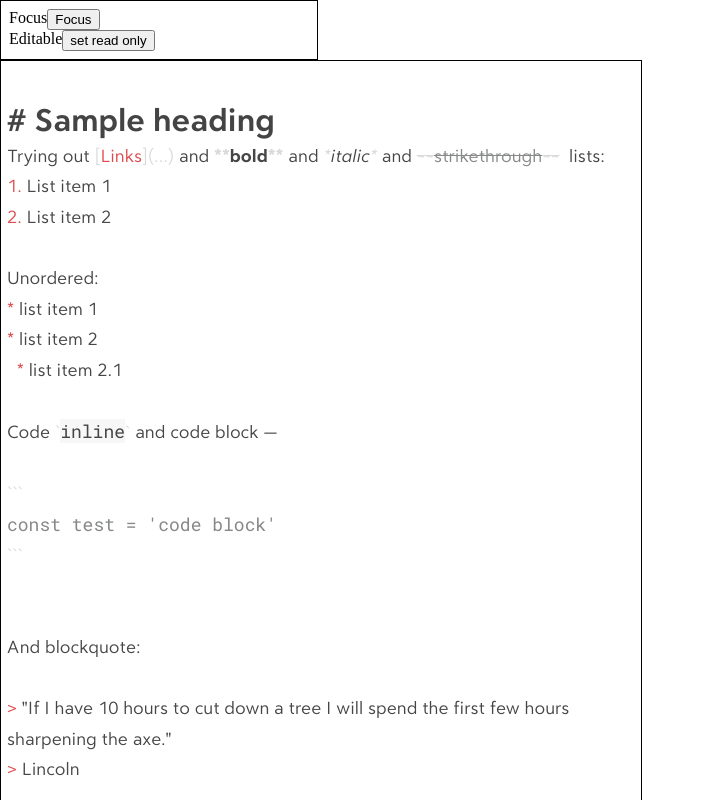
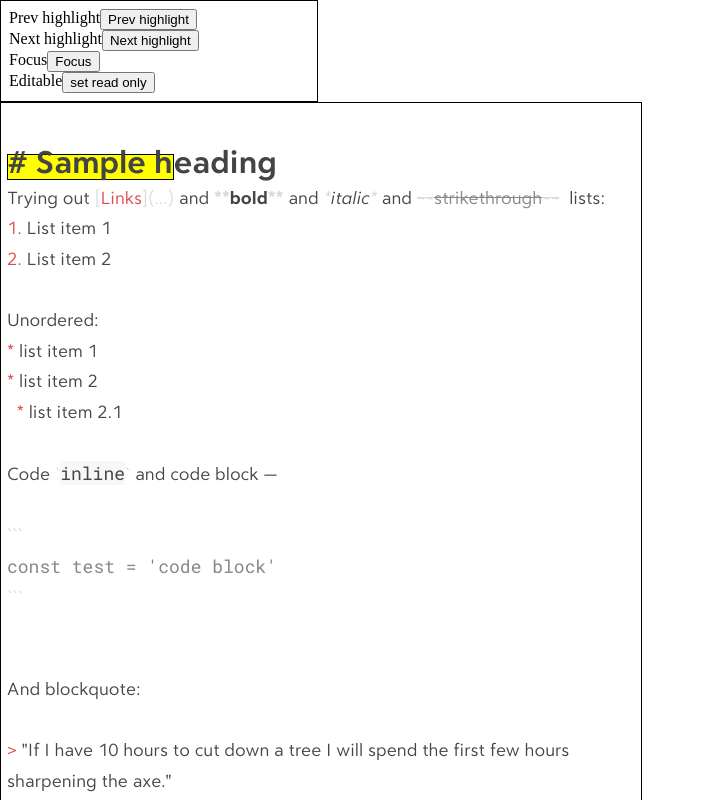
Before and after one commit to ldover/unified-text, a SvelteKit app: page / in a window 1280 px wide. Shown: the whole page, without its empty margins (0-704 px from the left). Built offline with nearby package versions, Linux system fonts and the light colour scheme.

Commit message:
Implement highlighter plugin

```diff
--- a/src/lib/editor.ts
+++ b/src/lib/editor.ts
@@ -1,20 +1,21 @@
+import { indentWithTab } from '@codemirror/commands';
+import { markdown } from '@codemirror/lang-markdown';
+import { languages } from '@codemirror/language-data';
+import { search } from '@codemirror/search';
+import { keymap, type KeyBinding } from '@codemirror/view';
+import { styleTags, tags as t } from '@lezer/highlight';
+import { Strikethrough, TaskList, type MarkdownConfig } from '@lezer/markdown';
 import { basicSetup, EditorView } from 'codemirror';
-import { markdown } from '@codemirror/lang-markdown';
-import { search } from '@codemirror/search';
-import { languages } from '@codemirror/language-data';
-import { indentWithTab } from '@codemirror/commands';
-import { type KeyBinding, keymap } from '@codemirror/view';
-import { type MarkdownConfig, Strikethrough, TaskList } from '@lezer/markdown';
-import { styleTags, tags as t } from '@lezer/highlight';
 
 import { autocompletion, completionKeymap, startCompletion } from '@codemirror/autocomplete';
 import { EditorSelection, Prec, SelectionRange } from '@codemirror/state';
+import { bold, emphasize, strikethrough } from './commands.js';
 import { MarkdownAutocomplete, type MarkdownCompletion } from './completions.js';
-import { imageWidget, linkWidget } from './widgets.js';
-import { extractLink, nodeAtPosition } from './util.js';
+import { highlightPlugin } from './highlight.js';
 import type { ThemeOptions } from './theme/theme.js';
 import createTheme from './theme/theme.js';
-import { bold, emphasize, strikethrough } from './commands.js';
+import { extractLink, nodeAtPosition } from './util.js';
+import { imageWidget, linkWidget } from './widgets.js';
 
 interface SelectionSerialized {
 	ranges: any[];
@@ -145,6 +146,7 @@ export class UnifiedText {
 				override: [(context) => this.mdAutocomplete.autocomplete(context)]
 			}),
 			linkWidget(),
+			highlightPlugin,
 			imageWidget(),
 			EditorView.lineWrapping,
 			EditorView.domEventHandlers({
@@ -211,6 +213,10 @@ export class UnifiedText {
 	setContent(text: string, id: string | null): void {
 		this.id = id
 		this.init(text);
+	}
+
+	getHighlightPlugin() {
+		return this.view!.plugin(highlightPlugin);
 	}
 
 	getScroll(): number {
--- /dev/null
+++ b/src/lib/highlight.ts
@@ -0,0 +1,80 @@
+import { Decoration, EditorView, ViewPlugin, ViewUpdate, type DecorationSet } from '@codemirror/view';
+
+const highlightMark = Decoration.mark({ class: "cm-custom-highlight" });
+const highlightMarkEmphasis = Decoration.mark({ class: "cm-custom-highlight-emphasis" });
+
+export type Highlight = {
+    id: string,
+    active: boolean,
+    from: number,
+    to: number
+};
+
+
+class Highlighter {
+
+    decorations: DecorationSet
+
+    private _activeIndex = 0
+
+    constructor(public view: EditorView) {
+        this.highlights = [];
+        this.decorations = this.computeDecorations();
+    }
+
+    highlights: Highlight[];
+
+    clear() {
+        this.highlights = [];
+        this.decorations = Decoration.none;
+        this.view.update([]);
+    }
+
+    set(newHighlights: Highlight[]) {
+        this._activeIndex = 0
+        this.highlights = newHighlights;
+        this.decorations = this.computeDecorations();
+        this.view.update([]);
+    }
+
+    next() {
+        if (this._activeIndex < this.highlights.length - 1) {
+            this._activeIndex++
+            this.decorations = this.computeDecorations();
+            this.navigate()
+        }
+
+    }
+
+    previous() {
+        if (this._activeIndex > 0) {
+            this._activeIndex--
+            this.decorations = this.computeDecorations();
+            this.navigate()
+        }
+    }
+
+    update(update: ViewUpdate) {
+        if (update.docChanged) {
+            // TODO: use update.changes.mapPos(oldPos) to remap positions.
+            this.decorations = this.computeDecorations();
+        }
+    }
+
+    private computeDecorations() {
+        const higlighths = this.highlights.map((h, i) => (i == this._activeIndex ? highlightMarkEmphasis : highlightMark).range(h.from, h.to))
+        return Decoration.set(higlighths);
+    }
+
+    private navigate() {
+        if (this.highlights[this._activeIndex]) {
+            this.view.dispatch({
+                effects: EditorView.scrollIntoView(this.highlights[this._activeIndex].from, { y: "center" })
+            });
+        }
+    }
+}
+
+export const highlightPlugin = ViewPlugin.fromClass(Highlighter, {
+    decorations: manager => manager.decorations
+});
--- a/src/lib/theme/theme.ts
+++ b/src/lib/theme/theme.ts
@@ -220,6 +220,16 @@ export interface MarkdownSettings {
 	 * Editor content style (`cm-content`)
 	 */
 	editorContent?: StyleSpec
+
+	/**
+	 * Higlight style
+	 */
+	higlight?: StyleSpec
+
+	/**
+	 * Higlight style for active highlight
+	 */
+	higlightActive?: StyleSpec
 }
 
 
@@ -236,6 +246,13 @@ const createTheme = ({ dark, settings, styles, codeStyles, icons }: ThemeOptions
 		urlWidget: {
 			color: '#D9D9D9',
 			cursor: 'pointer'
+		},
+		highlight: {
+			backgroundColor: 'yellow'
+		},
+		higlightActive: {
+			backgroundColor: 'yellow',
+			border: "1px solid black"
 		},
 		editorContent: {}
 	};
@@ -289,6 +306,12 @@ const createTheme = ({ dark, settings, styles, codeStyles, icons }: ThemeOptions
 			width: opts.width,
 			color: opts.foreground,
 			...opts.editorContent // Extra styles
+		},
+		".cm-custom-highlight": {
+			...opts.higlight
+		},
+		".cm-custom-highlight-emphasis": {
+			...opts.higlightActive
 		},
 		'.cm-activeLine': {
 			backgroundColor: 'transparent' // Don't show active line
--- a/src/routes/+page.svelte
+++ b/src/routes/+page.svelte
@@ -44,7 +44,9 @@ As text
 ###### heading 6`;
 
 
-	let editor;
+	let editor: UnifiedText;
+
+	let plugin
 
 	function onEditorMount(e) {
 		let completions: MarkdownCompletion[] = [
@@ -73,12 +75,25 @@ As text
 		editor.on('selection-change', (selection) => console.log(editor.serializeSelection(selection)))
 		editor.on('scroll', (scroll) => console.log({scroll}))
 		editor.setElement(e.detail)
-		editor.setContent(content)
+		editor.setContent(content, '1')
+
+		plugin = editor.getHighlightPlugin()
+		plugin?.set([{from: 0, to: 10, active: true, id: '1'},
+		{from: 20, to: 30, active: false, id: '2'},
+		{from: 400, to: 420, active: false, id: '3'}])
 	}
 </script>
 
 <div class="page">
 	<div class="controls">
+		<div>
+			Prev highlight
+			<button on:click={() => plugin.previous()}>Prev highlight</button>
+		</div>
+		<div>
+			Next highlight
+			<button on:click={() => plugin.next()}>Next highlight</button>
+		</div>
 		<div>
 			Focus
 			<button on:click={() => editor.focus()}>Focus</button>
```
Also changed, not shown: 1 other file (tests, documents, lock files or other folders).
